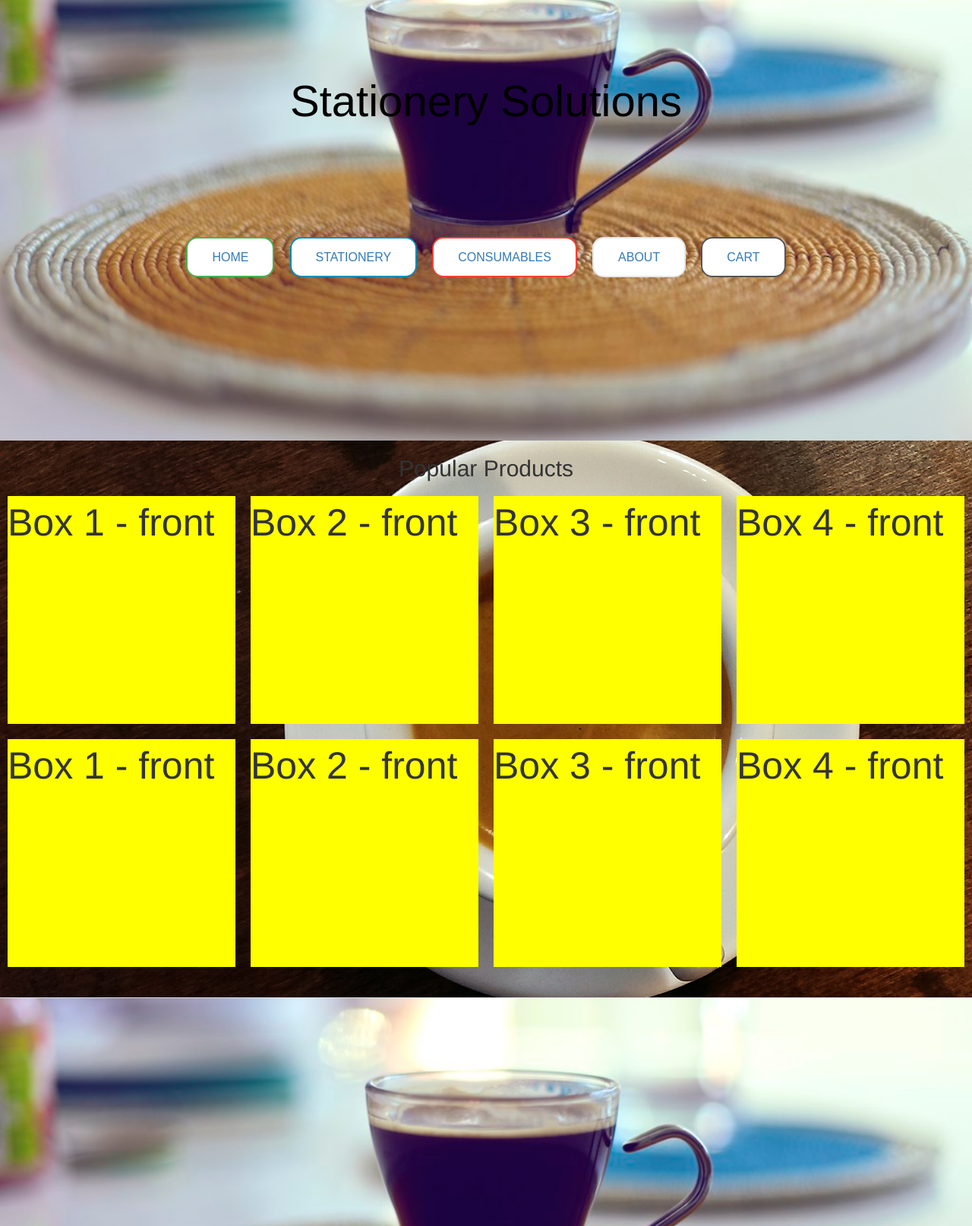
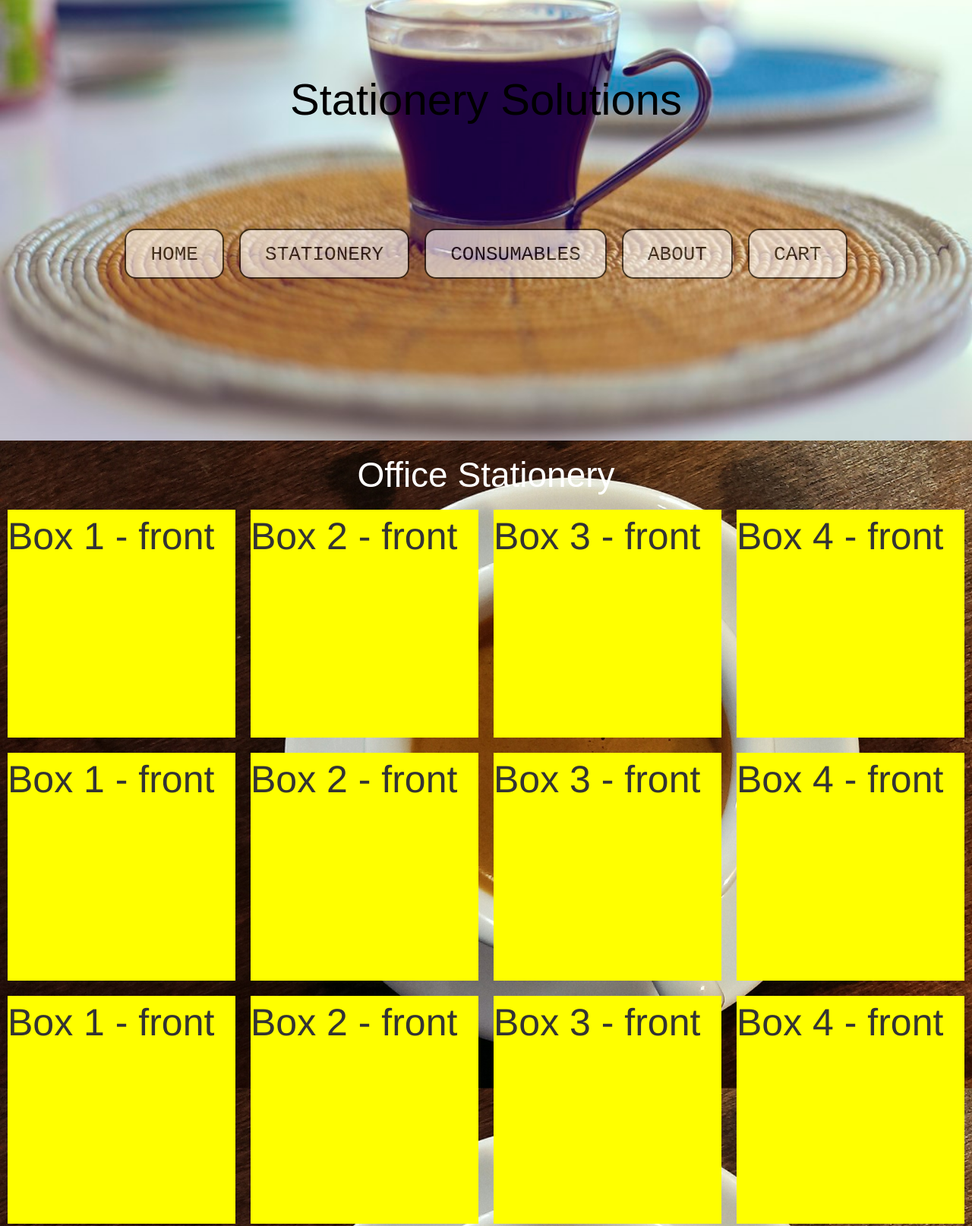
Before and after one commit to BryanPeens/Coffee_Website, a website: page public_html/stationary_page.html in a window 1280 px wide. Shown: the part 170-1784 px from the top of the page at 76% size. Drawn offline with nearby package versions, Linux system fonts and the light colour scheme.

Commit message:
commit changes on menu

```diff
--- a/nbproject/private/private.xml
+++ b/nbproject/private/private.xml
@@ -2,9 +2,6 @@
 <project-private xmlns="http://www.netbeans.org/ns/project-private/1">
     <editor-bookmarks xmlns="http://www.netbeans.org/ns/editor-bookmarks/2" lastBookmarkId="0"/>
     <open-files xmlns="http://www.netbeans.org/ns/projectui-open-files/2">
-        <group>
-            <file>file:/C:/Users/Bryan/Documents/NetBeansProjects/Adient_Coffee_Website/public_html/style.css</file>
-            <file>file:/C:/Users/Bryan/Documents/NetBeansProjects/Adient_Coffee_Website/public_html/index.html</file>
-        </group>
+        <group/>
     </open-files>
 </project-private>
--- a/public_html/stationary_page.html
+++ b/public_html/stationary_page.html
@@ -38,8 +38,62 @@ and open the template in the editor.
         </div>
         <div class="box2">
 
-            <h2>Popular Products</h2>
+            <h2 class="cartpageH2">Office Stationery</h2>
 
+            <div class="product_container">
+                <div class="box">
+
+                    <div class="front">Box 1 - front</div>
+                    <div class="back">Box 1 - back</div>
+
+                </div>
+
+                <div class="box">
+
+                    <div class="front">Box 2 - front</div>
+                    <div class="back">Box 2 - back</div>
+
+                </div>
+                <div class="box">
+
+                    <div class="front">Box 3 - front</div>
+                    <div class="back">Box 3 - back</div>
+
+                </div>
+                <div class="box">
+
+                    <div class="front">Box 4 - front</div>
+                    <div class="back">Box 4 - back</div>
+
+                </div>
+            </div>
+            <div class="product_container">
+                <div class="box">
+
+                    <div class="front">Box 1 - front</div>
+                    <div class="back">Box 1 - back</div>
+
+                </div>
+
+                <div class="box">
+
+                    <div class="front">Box 2 - front</div>
+                    <div class="back">Box 2 - back</div>
+
+                </div>
+                <div class="box">
+
+                    <div class="front">Box 3 - front</div>
+                    <div class="back">Box 3 - back</div>
+
+                </div>
+                <div class="box">
+
+                    <div class="front">Box 4 - front</div>
+                    <div class="back">Box 4 - back</div>
+
+                </div>
+            </div>
             <div class="product_container">
                 <div class="box">
 
--- a/public_html/style.css
+++ b/public_html/style.css
@@ -1,3 +1,7 @@
+/*https://bryanpeens.github.io/Coffee_Website/public_html/index.html*/
+
+
+
 /**{
     border: 1px solid red;
 }*/
@@ -59,7 +63,7 @@ body{
 
 .topH1{
     padding-top: 60px;
-    font-family: sans-serif;
+    font-family: fantasy;
     font-size: 58px;
     color: black;
     margin: auto;
@@ -204,75 +208,92 @@ h2{
 /******************************************************************************top nav menu buttons*/
 
 .button {
-    background-color: #4CAF50; /* Green */
+    /*background-color: #4CAF50;  Green*/
     border: none;
-    color: white;
+    /*color: white;*/
     padding: 16px 32px;
     text-align: center;
     text-decoration: none;
     display: inline-block;
-    font-size: 16px;
+    font-size: 26px;
+    text-decoration: #2c3e50;
     margin: 4px 2px;
     -webkit-transition-duration: 0.4s; /* Safari */
     transition-duration: 0.4s;
     cursor: pointer;
+    opacity: 0.6;
 }
 
 .button1 {
     background-color: white;
     color: black;
-    border: 2px solid #4CAF50;
+    border: 2px solid black;
     border-radius: 15px;
 }
 
 .button1:hover {
-    background-color: #4CAF50;
+    background-color: #555555;
     color: white;
+    opacity: 0.9;
 }
 
 .button2 {
     background-color: white;
     color: black;
-    border: 2px solid #008CBA;
+    border: 2px solid black;
     border-radius: 15px;
 }
 
 .button2:hover {
-    background-color: #008CBA;
+    background-color: #555555;
     color: white;
+    opacity: 0.9;
 }
 
 .button3 {
     background-color: white;
     color: black;
-    border: 2px solid #f44336;
+    border: 2px solid black;
     border-radius: 15px;
 }
 
 .button3:hover {
-    background-color: #f44336;
+    background-color: #555555;
     color: white;
+    opacity: 0.9;
 }
 
 .button4 {
     background-color: white;
     color: black;
-    border: 2px solid #e7e7e7;
+    border: 2px solid black;
     border-radius: 15px;
 }
 
-.button4:hover {background-color: purple;}
+.button4:hover {
+    background-color: #555555;
+    color: white;
+    opacity: 0.9;
+}
 
 .button5 {
     background-color: white;
     color: black;
-    border: 2px solid #555555;
+    border: 2px solid black;
     border-radius: 15px;
 }
 
 .button5:hover {
     background-color: #555555;
     color: white;
+    opacity: 0.9;
+}
+
+.button a{
+    text-decoration: none;
+    font-size: 26px;
+    font-family: monospace;
+    color: black;
 }
 
 /********************************************************************************footer*/
@@ -286,7 +307,7 @@ h2{
     display: block;
 }
 .footer {
-/*    background: #EDEFF1;*/
+    /*    background: #EDEFF1;*/
     height: auto;
     padding-bottom: 30px;
     padding-top: 300px;
@@ -401,7 +422,7 @@ h2{
     color: black !important;
 }
 .footer-bottom {
-/*    background: #E3E3E3;*/
+    /*    background: #E3E3E3;*/
     border-top: 1px solid #DDDDDD;
     padding-top: 10px;
     padding-bottom: 10px;
@@ -412,3 +433,11 @@ h2{
 .payments {
     font-size: 1.5em;
 }
+
+/***********************************************************************cart page style****/
+
+.cartpageH2{
+    color: white;
+    font-family: fantasy;
+    font-size: 46px;
+}
```
Also changed, not shown: public_html/about_page.html (+1 -1 lines), public_html/cart_page.html (+1 -29 lines), public_html/consumables_page.html (+29 -1 lines), public_html/index.html (+3 -3 lines).
